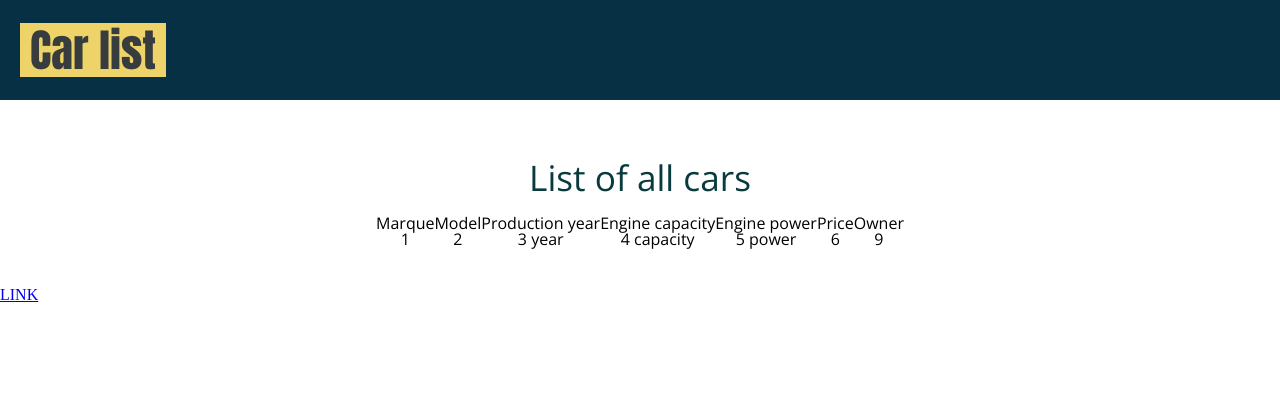
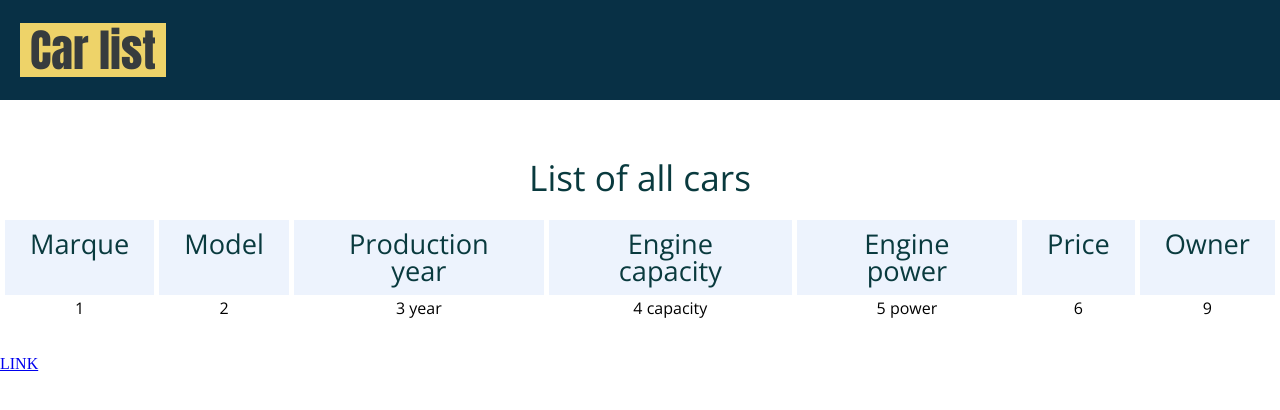
Before and after one commit to olga-arkhipenko/simple-car-list, a React (Create React App) app: page / in a window 1280 px wide. Shown: the top 410 px of the page. Built offline with nearby package versions, Linux system fonts and the light colour scheme.

Commit message:
Added table heading styles.

```diff
--- a/src/components/TableHeading/style.css
+++ b/src/components/TableHeading/style.css
@@ -0,0 +1,15 @@
+.table-heading {
+    border-collapse: collapse;
+
+    color: #093a3e;
+
+    font-family: "Open Sans", sans-serif;
+    font-size: 1.7rem;
+}
+
+.table-heading__cell {
+    padding: 10px 25px;
+
+    border: 5px solid #ffffff;
+    background-color: #edf3fd;
+}
```
